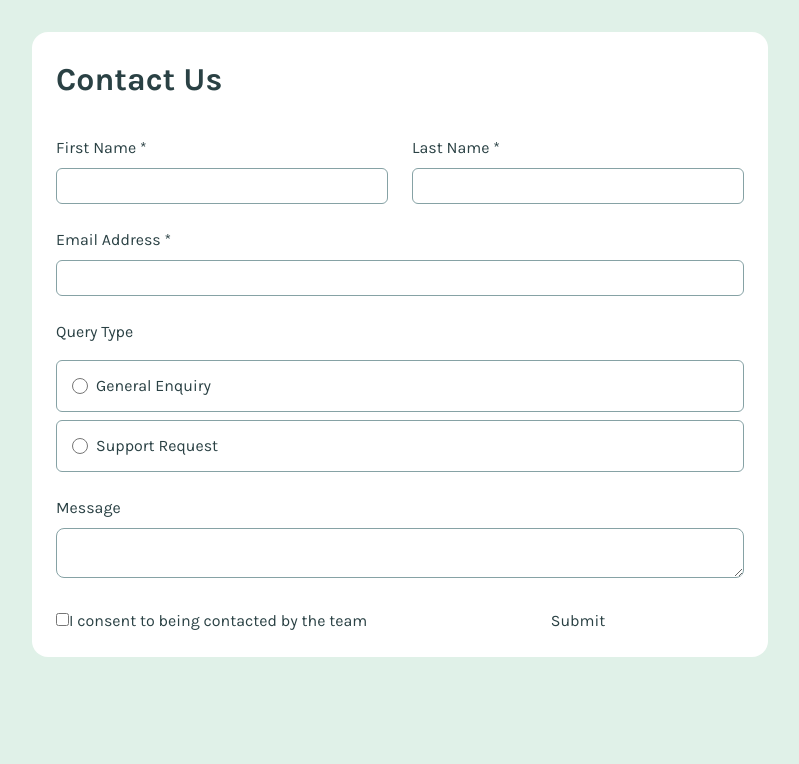
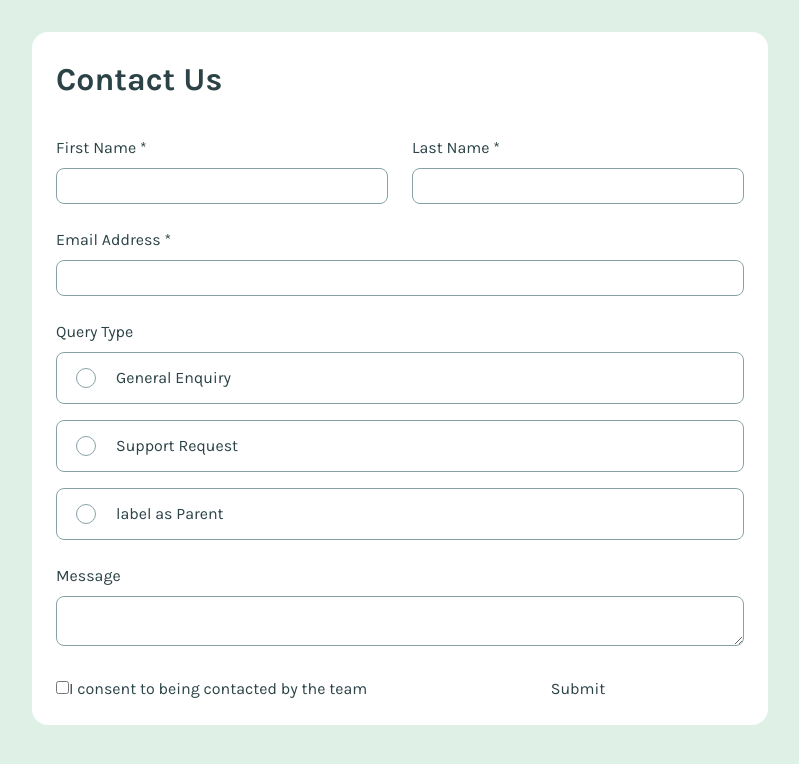
Before and after one commit to MattPahuta/contact-form-component, a React (Vite) app: page / in a window 1280 px wide. Shown: the top 764 px of the page, without its empty margins (240-1039 px from the left). Built offline with nearby package versions, Linux system fonts and the light colour scheme.

Commit message:
Add RadioFieldset component and TW styles

```diff
--- a/src/components/ContactForm.jsx
+++ b/src/components/ContactForm.jsx
@@ -1,3 +1,5 @@
+import RadioFieldset from "./inputs/RadioFieldset";
+
 function ContactForm() {
   return (
     <div className="my-8 mx-4 p-6 rounded-2xl bg-white">
@@ -10,7 +12,7 @@ function ContactForm() {
           <input
             id="firstName"
             type="text"
-            className="block w-full rounded-md bg-white px-3 py-1.5 text-base text-brand-grey-900 outline-1 -outline-offset-1 outline-brand-grey-500 focus:outline-2 focus:-outline-offset-2 focus:outline-brand-green-600"
+            className="block w-full rounded-lg bg-white px-3 py-1.5 text-base text-brand-grey-900 outline-1 -outline-offset-1 outline-brand-grey-500 focus:outline-2 focus:-outline-offset-2 focus:outline-brand-green-600"
           />
         </div>
 
@@ -21,7 +23,7 @@ function ContactForm() {
           <input
             id="lastName"
             type="text"
-            className="block w-full rounded-md bg-white px-3 py-1.5 text-base text-brand-grey-900 outline-1 -outline-offset-1 outline-brand-grey-500 focus:outline-2 focus:-outline-offset-2 focus:outline-brand-green-600"
+            className="block w-full rounded-lg bg-white px-3 py-1.5 text-base text-brand-grey-900 outline-1 -outline-offset-1 outline-brand-grey-500 focus:outline-2 focus:-outline-offset-2 focus:outline-brand-grey-500"
           />
         </div>
 
@@ -32,43 +34,12 @@ function ContactForm() {
           <input
             id="email"
             type="email"
-            className="block w-full rounded-md bg-white px-3 py-1.5 text-base text-brand-grey-900 outline-1 -outline-offset-1 outline-brand-grey-500 focus:outline-2 focus:-outline-offset-2 focus:outline-brand-green-600"
+            className="block w-full rounded-lg bg-white px-3 py-1.5 text-base text-brand-grey-900 outline-1 -outline-offset-1 outline-brand-grey-500 focus:outline-2 focus:-outline-offset-2 focus:outline-brand-green-600"
           />
         </div>
 
-        <fieldset className="sm:col-span-2">
-          <legend className="space-y-2 block text-base">
-            Query Type
-          </legend>
+        <RadioFieldset />
 
-          <div className="mt-4 grid gap-2">
-            <div className="flex items-center gap-2 pl-4 py-3.5 outline-1 -outline-offset-1 outline-brand-grey-500 focus:outline-2 focus:-outline-offset-2 focus:outline-brand-green-600 rounded-md">
-              <input
-                id="general"
-                type="radio"
-                name="query-type"
-                value="general"
-                className="h-4 w-4 accent-brand-green-600"
-              />
-              <label htmlFor="general" className="block text-base">
-                General Enquiry
-              </label>
-            </div>
-
-            <div className="flex items-center gap-2 pl-4  py-3.5 outline-1 -outline-offset-1 outline-brand-grey-500 focus:outline-2 focus:-outline-offset-2 focus:outline-brand-green-600 rounded-md">
-              <input
-                id="support"
-                type="radio"
-                name="query-type"
-                value="support"
-                className="h-4 w-4 accent-brand-green-600"
-              />
-              <label htmlFor="support" className="block text-base">
-                Support Request
-              </label>
-            </div>
-          </div>
-        </fieldset>
 
         <div className="space-y-2 sm:col-span-2">
           <label htmlFor="message" className="block text-base">
--- /dev/null
+++ b/src/components/inputs/RadioFieldset.jsx
@@ -0,0 +1,54 @@
+function RadioFieldset() {
+  return (
+    <fieldset className="sm:col-span-2 space-y-2">
+      <legend className="block text-base space-y-2">
+        Query Type
+      </legend>
+      <div className="grid gap-4">
+        <div className="flex items-center gap-5 pl-5 py-3.5 outline-1 -outline-offset-1 outline-brand-grey-500 focus:outline-2 focus:-outline-offset-2 focus:outline-brand-green-600 rounded-lg">
+          <input
+            id="general"
+            type="radio"
+            name="query-type"
+            value="general"
+            className="relative size-5 appearance-none rounded-full border border-brand-grey-500 bg-white before:absolute before:inset-1 before:rounded-full before:bg-brand-green-600 not-checked:before:hidden checked:border-brand-green-600 checked:bg-brand-green-200 checked:border-2 focus-visible:outline-2 focus-visible:outline-offset-2 focus-visible:outline-brand-green-600 forced-colors:appearance-auto forced-colors:before:hidden"
+          />
+          <label
+            htmlFor="general"
+            className="block font-base text-brand-grey-900 hover:cursor-pointer">
+            General Enquiry
+          </label>
+        </div>
+        <div className="flex items-center gap-5 pl-5 py-3.5 outline-1 -outline-offset-1 outline-brand-grey-500 focus:outline-2 focus:-outline-offset-2 focus:outline-brand-green-600 rounded-lg">
+          <input
+            id="support"
+            type="radio"
+            name="query-type"
+            value="support"
+            className="relative size-5 appearance-none rounded-full border border-brand-grey-500 bg-white before:absolute before:inset-1 before:rounded-full before:bg-brand-green-600 not-checked:before:hidden checked:border-brand-green-600 checked:bg-brand-green-200 checked:border-2 focus-visible:outline-2 focus-visible:outline-offset-2 focus-visible:outline-brand-green-600 forced-colors:appearance-auto forced-colors:before:hidden"
+          />
+          <label
+            htmlFor="support"
+            className="text-base text-brand-grey-900 hover:cursor-pointer">
+            Support Request
+          </label>
+        </div>
+
+        <label
+          htmlFor="label-as-parent"
+          className="text-base text-brand-grey-900 flex items-center gap-5 pl-5 py-3.5 outline-1 -outline-offset-1 outline-brand-grey-500 focus:outline-2 focus:-outline-offset-2 focus:outline-brand-green-600 rounded-lg hover:cursor-pointer">
+          <input
+            id="label-as-parent"
+            type="radio"
+            name="query-type"
+            value="label-as-parent"
+            className="relative size-5 appearance-none rounded-full border border-brand-grey-500 bg-white before:absolute before:inset-1 before:rounded-full before:bg-brand-green-600 not-checked:before:hidden checked:border-brand-green-600 checked:bg-brand-green-200 checked:border-2 focus-visible:outline-2 focus-visible:outline-offset-2 focus-visible:outline-brand-green-600 forced-colors:appearance-auto forced-colors:before:hidden"
+          />
+          <span>label as Parent</span>
+        </label>
+      </div>
+    </fieldset>
+  );
+}
+
+export default RadioFieldset;
--- a/src/index.css
+++ b/src/index.css
@@ -2,12 +2,12 @@
 @import 'tailwindcss';
 
 @theme {
-  --color-brand-grey-900: #2a4144;
-  --color-brand-grey-500: #86a2a5;
-  --color-brand-green-600: #0c7d69;
-  --color-brand-green-200: #e0f1e8;
+  --color-brand-grey-900: hsl(187, 24%, 22%);
+  --color-brand-grey-500: hsl(186, 15%, 59%);
+  --color-brand-green-600: hsl(169, 82%, 27%);
+  --color-brand-green-200: hsl(148, 38%, 91%);
   /* red-500 */
-  --clr-brand-alert: #d73c3c;
+  --clr-brand-alert: hsl(0, 66%, 54%);
   --font-karla: "Karla", sans-serif;
   --text-heading: 2rem;
 }
```
Also changed, not shown: src/components/inputs/RadioInput.jsx (deleted).
